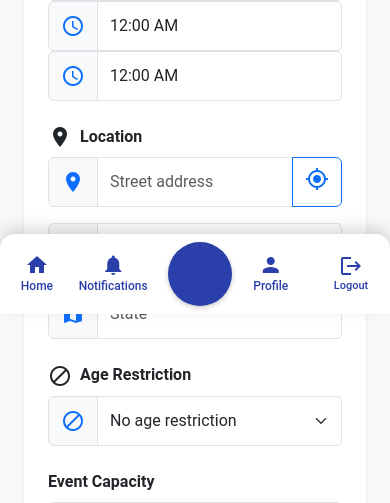
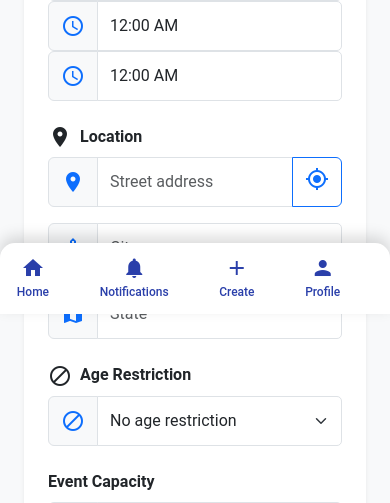
Before and after one commit to RainbowTabitha/FURsvp, a Django app: page /create-event/ in a window 390 px wide. Shown: the part 530-1033 px from the top of the page. Run offline with Django 5.2, Linux system fonts and the light colour scheme; a user stored in the database is signed in; tables that the repository leaves empty hold one stand-in row (values such as "Sample post"); data that the repository does not hold is empty; some libraries are stand-ins or nearby versions.

Commit message:
Refactor mobile bottom navigation styles in events base template
- Adjusted padding and margin for better spacing and alignment of navigation items.
- Updated class names for consistency and improved readability.
- Removed outdated styles to streamline the template and enhance maintainability.

```diff
--- a/events/templates/events/base.html
+++ b/events/templates/events/base.html
@@ -304,8 +304,8 @@
                 background: white;
                 box-shadow: 0 -6px 15px rgba(0, 0, 0, 0.15);
                 z-index: 1000;
-                padding: 0.5rem 0.5rem;
-                justify-content: space-around;
+                padding: 0.5rem 0.25rem;
+                justify-content: space-between;
                 align-items: center;
                 border-top-left-radius: 15px;
                 border-top-right-radius: 15px;
@@ -317,26 +317,16 @@
                 align-items: center;
                 color: var(--primary-color);
                 font-size: 0.75rem;
-                padding: 0.5rem 0;
+                padding: 0.5rem 0.2rem;
                 flex-grow: 1;
+                margin-right: 25px;
                 text-align: center;
                 text-decoration: none;
             }
 
-            .mobile-bottom-nav .icon-circle-bg {
-                width: 3.2rem;
-                height: 3.2rem;
-                border-radius: 50%;
-                display: flex;
-                align-items: center;
-                justify-content: center;
-                background-color: var(--secondary-color);
-                margin-bottom: 0.2rem;
-            }
-
             .mobile-bottom-nav .material-icons {
                 font-size: 1.5rem;
-                margin: 0;
+                margin-bottom: 0.2rem;
                 color: var(--primary-color);
             }
 
@@ -354,45 +344,8 @@
                 border: none;
                 outline: none;
                 text-decoration: none;
-                margin: 0 0.5rem;
+                margin: 0 0.2rem;
                 flex-shrink: 0;
-            }
-
-            .mobile-bottom-nav .create-event-btn:hover {
-                background-color: #1a2f9a;
-                transform: translateY(-2px);
-                box-shadow: 0 4px 8px rgba(0, 0, 0, 0.3);
-                border: none;
-                outline: none;
-                text-decoration: none;
-            }
-
-            .mobile-bottom-nav .create-event-btn .material-icons {
-                font-size: 2.5rem;
-                margin: 0;
-                border-bottom: none !important;
-                text-decoration: none !important;
-                outline: none !important;
-            }
-
-            .mobile-bottom-nav .unread-notifications-badge {
-                font-size: 0.6rem;
-                position: absolute;
-                top: 0.1rem;
-                right: 0.1rem;
-                width: 1.3rem;
-                height: 1.3rem;
-                padding: 0;
-                padding-top: 0.2rem;
-                box-sizing: border-box;
-                display: flex;
-                align-items: center;
-                justify-content: center;
-                border-radius: 50%;
-                background-color: #dc3545;
-                color: white;
-                animation: pulse 1s infinite;
-                z-index: 10;
             }
 
             /* Add padding to main content to account for bottom nav */
@@ -627,8 +580,9 @@
             <span>Notifications</span>
         </a>
         {% if user.profile.is_approved_organizer or user.delegated_groups_as_delegate.exists %}
-        <a href="{% url 'create_event' %}" class="create-event-btn">
+        <a href="{% url 'create_event' %}" class="nav-link">
             <i class="material-icons">add</i>
+            <span>Create</span>
         </a>
         {% endif %}
         <a href="{% url 'profile' %}" class="nav-link {% if request.resolver_match.url_name == 'profile' %}active{% endif %}">
```
